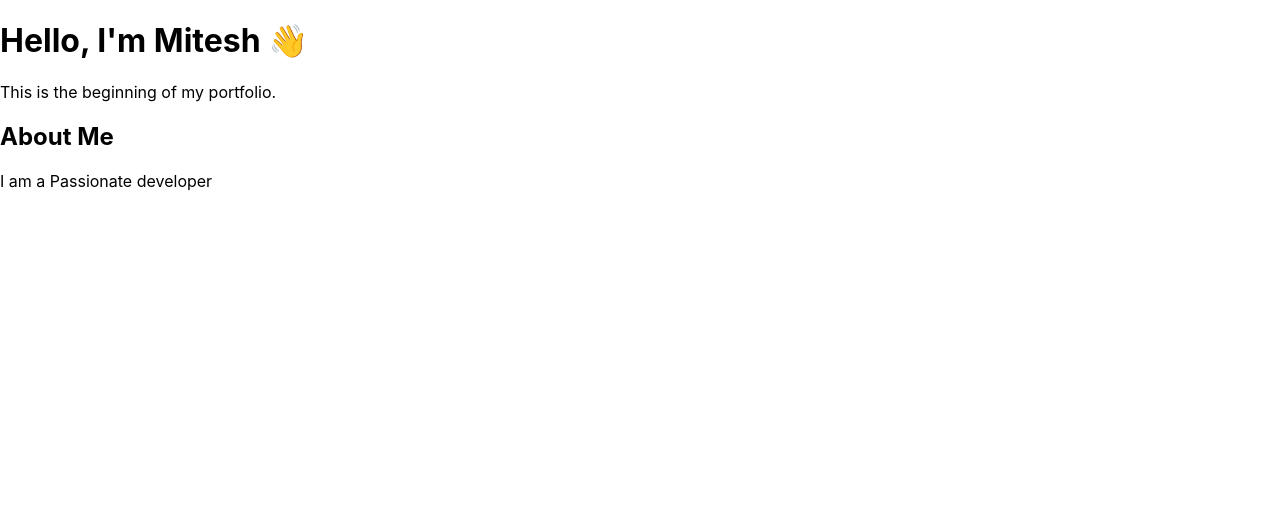
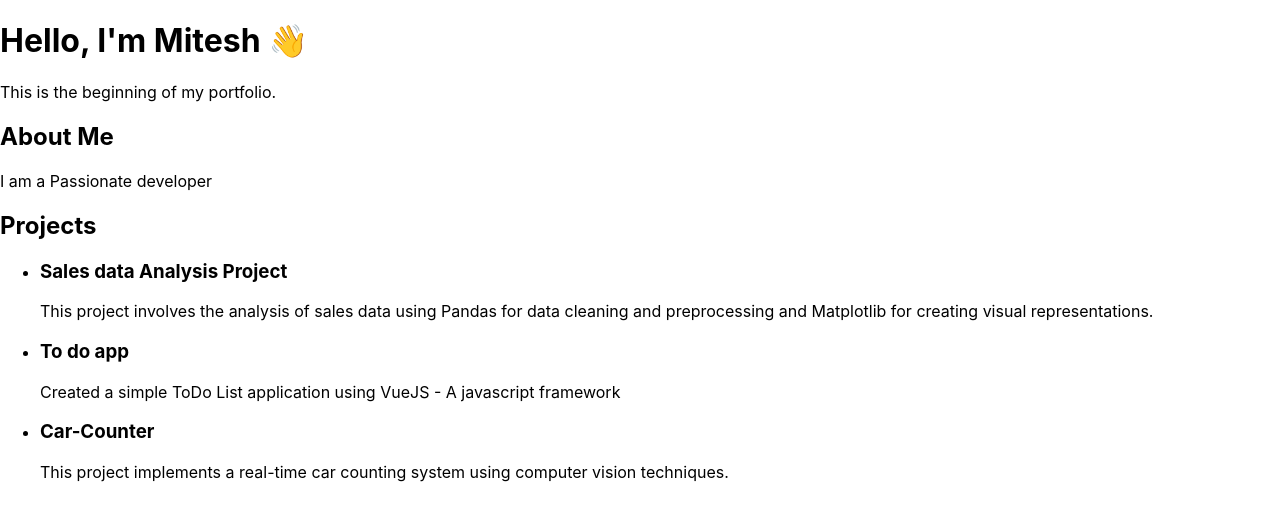
Before and after one commit to mitesh-24/my-portfolio, a React (Create React App) app: page / in a window 1280 px wide. Shown: the top 520 px of the page. Built offline with nearby package versions, Linux system fonts and the light colour scheme.

Commit message:
added projects file - test

```diff
--- a/src/App.js
+++ b/src/App.js
@@ -1,12 +1,14 @@
 import './App.css';
 import Hello from './hello';
 import About from './about';
+import Projects from './projects';
 
 function App() {
   return (
     <div>
       <Hello name = 'Mitesh'/>
       <About />
+      <Projects />
     </div>
   );
 }
--- /dev/null
+++ b/src/projects.js
@@ -0,0 +1,24 @@
+function Projects() {
+    const projects = [
+        { title: "Sales data Analysis Project", description: "This project involves the analysis of sales data using Pandas for data cleaning and preprocessing and Matplotlib for creating visual representations."},
+        { title: "To do app", description: "Created a simple ToDo List application using VueJS - A javascript framework"},
+        { title: " Car-Counter", description: "This project implements a real-time car counting system using computer vision techniques."},
+    ];
+
+    return (
+        <section>
+            <h2>Projects</h2>
+            <ul>
+                {projects.map((project, index) => (
+                    <li key = {index}>
+                        <h3>{project.title}</h3>
+                        <p>{project.description}</p>
+                    </li>
+                ))}
+            </ul>
+        </section>
+    )
+}
+
+export default Projects;
+// This code defines a React component named Projects that displays a list of projects. Each project has
```
